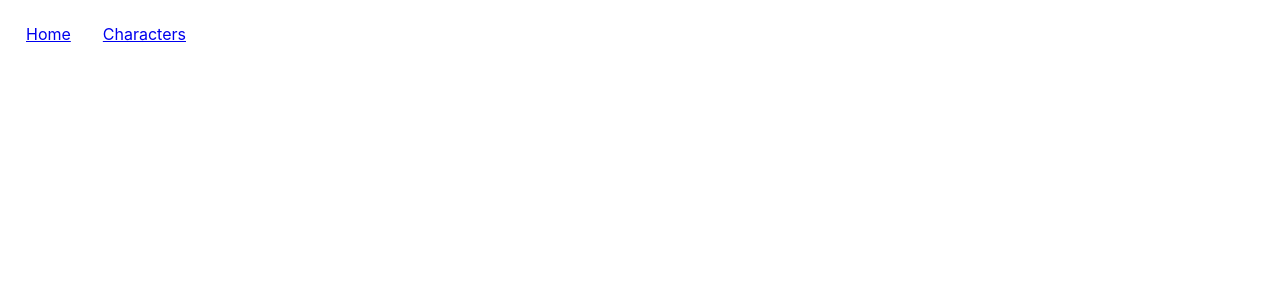
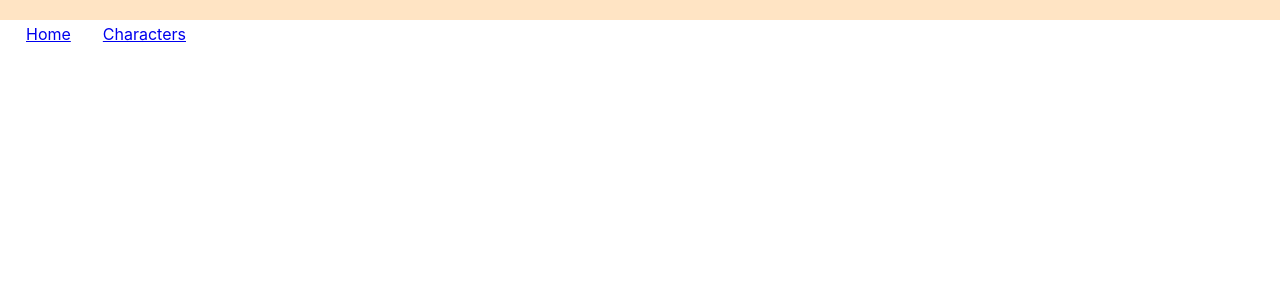
Before and after one commit to evansst/homers-words-of-wisdom, a React (Create React App) app: page / in a window 1280 px wide. Shown: the top 300 px of the page. Built offline with nearby package versions, Linux system fonts and the light colour scheme.

Commit message:
Tweaked CSS

```diff
--- a/src/App.css
+++ b/src/App.css
@@ -5,6 +5,10 @@
 .App-logo {
   height: 40vmin;
   pointer-events: none;
+}
+
+#root {
+  background: bisque;
 }
 
 @media (prefers-reduced-motion: no-preference) {
@@ -70,19 +74,24 @@
   flex-wrap: wrap;
 }
 
+img {
+  max-width:100%;
+  max-height:100%
+}
+
 .character-card {
   display: flex;
   flex-direction: column;
+  justify-content: flex-end;
   margin: 50px;
   text-align: center;
   box-shadow: 0 20px 20px -10px;
-  background-color: transparent;
+  background-color: white;
   width: 300px;
   height: auto;
   border-radius: 8px;
   align-content: space-between;
 }
-
 
 
 @keyframes App-logo-spin {
```
Also changed, not shown: 1 other file (tests, documents, lock files or other folders).
